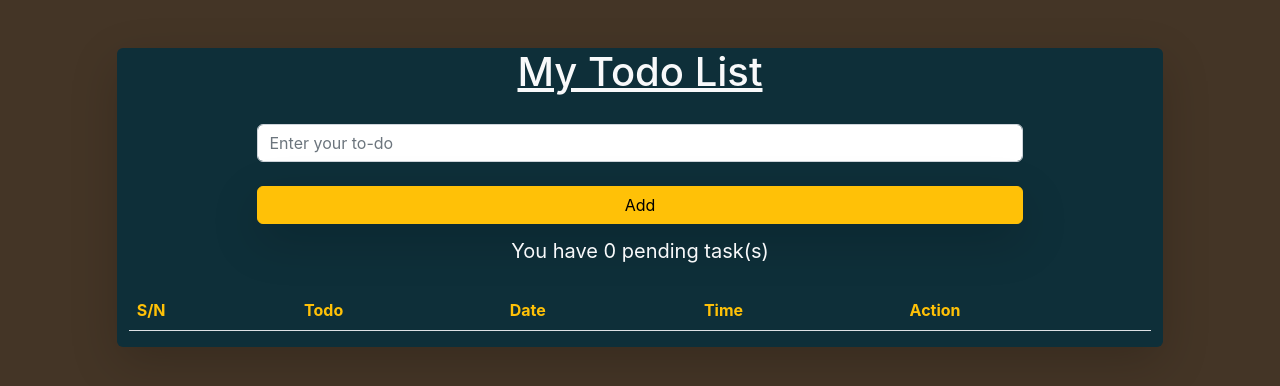
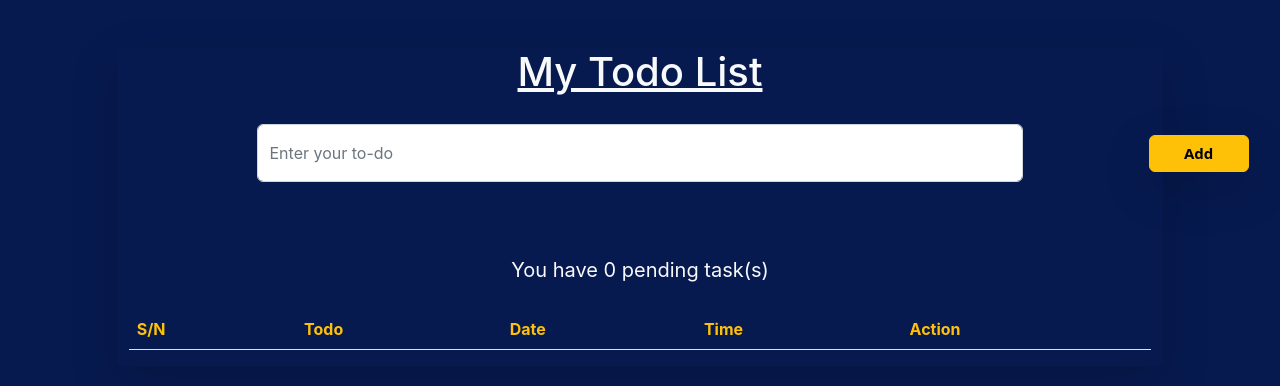
Before and after one commit to Oluwafemi-John1/To-do-app, a React (Create React App) app: page / in a window 1280 px wide. Shown: the top 386 px of the page. Built offline with nearby package versions, Linux system fonts and the light colour scheme.

Commit message:
in progress

```diff
--- a/src/App.css
+++ b/src/App.css
@@ -1,8 +1,19 @@
 body {
-    background-color: #443526;
+    background-color: #071a50;
 
 }
 
 .rounded {
-    background-color: #0E2F39;
+    /* background-color: #0E2F39; */
+    background-color: #443526;
+    background-color: #071a50;
+
 }
+
+#button {
+    transform: translate(1020px,-55px);
+    width: 100px;
+    font-family: system-ui, -apple-system, BlinkMacSystemFont, 'Segoe UI', Roboto, Oxygen, Ubuntu, Cantarell, 'Open Sans', 'Helvetica Neue', sans-serif;
+    font-size: 15px;
+    font-weight: 700;
+}
--- a/src/components/Todo.js
+++ b/src/components/Todo.js
@@ -47,21 +47,16 @@ const Todo = ({myInput,setMyInput,myTodo,setMyTodo,myDate,myTime}) => {
 			<div className="py-3 mx-auto">
 				<input
 					type="text"
-					className="my-1 mx-auto form-control w-75"
+					className="my-1 py-3 mx-auto form-control w-75"
 					placeholder="Enter your to-do"
 					value={myInput}
 					required
 					maxLength={20}
 					onChange={(e) => setMyInput(e.target.value)}
 				/>
+				<button className="btn btn-warning shadow-lg my-1" id='button' onClick={addTodo}>Add</button>
 			</div>
 
-
-			<div align="center">
-				<button className="btn btn-warning shadow-lg my-1 w-75" onClick={addTodo}>
-					Add
-				</button>
-			</div>
             <div className="fs-5 text-light text-center mx-auto py-2">You have {count} pending task(s)</div>
 
 			{/* Table display */}
--- a/src/index.js
+++ b/src/index.js
@@ -15,7 +15,7 @@ root.render(
 // If you want your app to work offline and load faster, you can change
 // unregister() to register() below. Note this comes with some pitfalls.
 // Learn more about service workers: https://cra.link/PWA
-serviceWorkerRegistration.unregister();
+serviceWorkerRegistration.register();
 
 // If you want to start measuring performance in your app, pass a function
 // to log results (for example: reportWebVitals(console.log))
```
